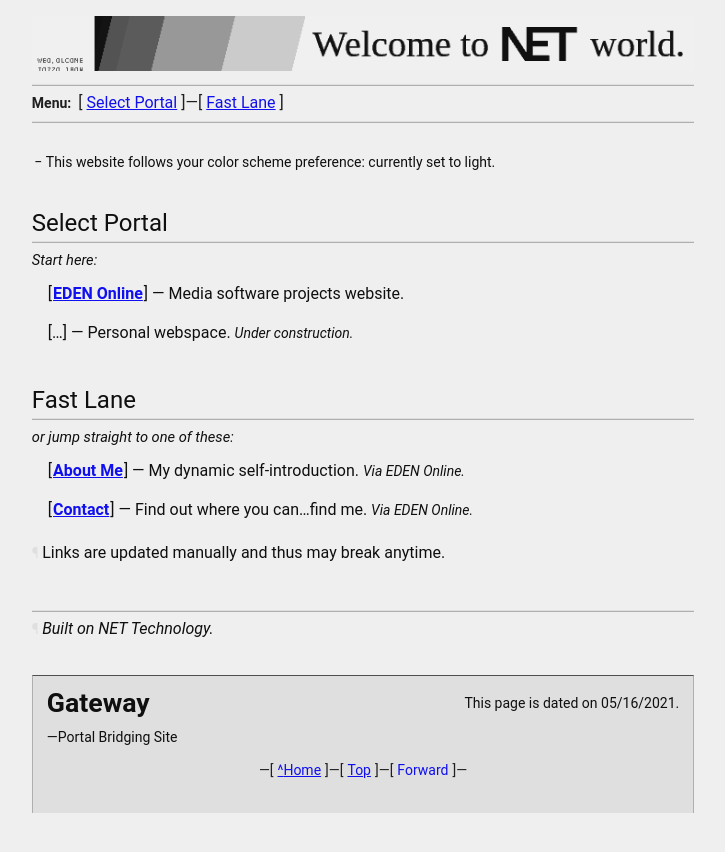
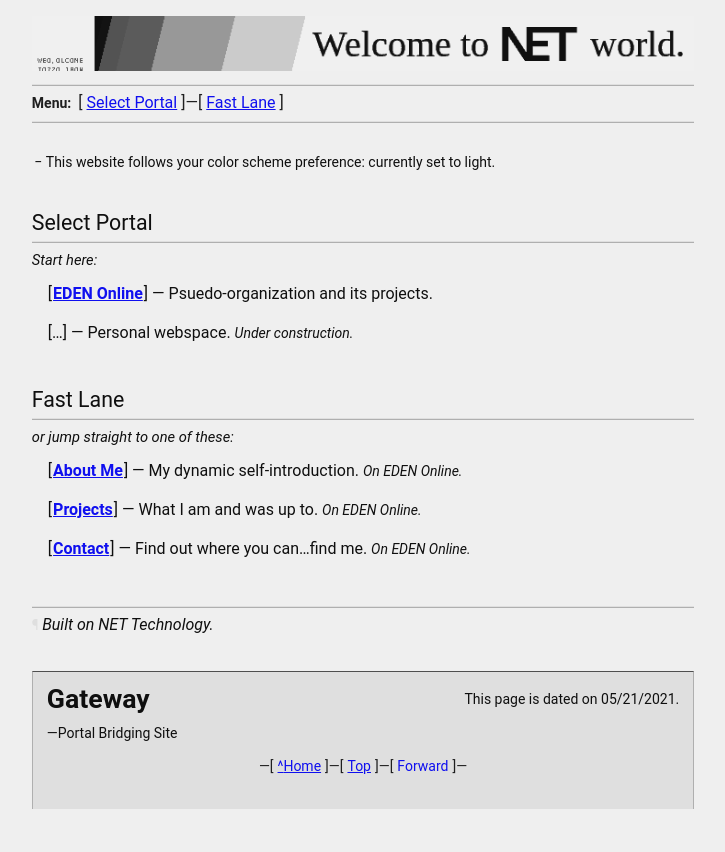
Before and after one commit to BrendonIrwan/BrendonIrwan.github.io, a Jekyll site: the page built from index.html, in a window 1280 px wide. Shown: the top 852 px of the page, without its empty margins (277-1002 px from the left). Built offline with Jekyll 4.4.1, drawn with Linux system fonts in a browser that asks for light colours.

Commit message:
2021-05-21

```diff
--- a/404.html
+++ b/404.html
@@ -7,7 +7,7 @@ key: "home_http-404"
   <p>Please note that <span class="highlight">we have moved EDEN Online to our
 organization account: <code>{{ gitUser }}</code></span>.</p>
   <p>If JavaScript is enabled, we have attempted to correct your URL: [<a id=
-"url-correction">Try It</a>]</p>
+"url-correction">try it</a>].</p>
   <p>Otherwise, replace <code>BrendonIrwan</code> with <code>{{ gitUser }}</code
 >.</span><br /><span class="smaller">For instance, if your URL is <code
 >https://BrendonIrwan.github.io/net/maeng-mini</code>, then the correction would
--- a/_data/home.yaml
+++ b/_data/home.yaml
@@ -1,5 +1,5 @@
 path: ""
-date: 2021-05-16
+date: 2021-05-21
 body:
   banner: "<link rel=\"stylesheet\" href=\"res/net-aw-banner.css\" /><img id=\"net-aw-banner\" src=\"res/media/net-aw-banner.png\" alt=\"Welcome to NET world.\" />"
 menu:
--- a/_sections/fast-lane.html
+++ b/_sections/fast-lane.html
@@ -1,13 +1,11 @@
-<div>
-  <ul class="anchor">
-    <li><span>[<a href="https://{{ siteUrl }}/pages/about/me"
+<ul class="anchor">
+  <li><span>[<a href="https://{{ siteUrl }}/pages/about/me"
 >About Me</a>]</span><span
->My dynamic self-introduction. <span class="smaller"><i>Via EDEN Online.</i></span></span></li>
-    <li><span>[<a href="https://{{ siteUrl }}/pages/contact"
+>My dynamic self-introduction. <span class="smaller"><i>On EDEN Online.</i></span></span></li>
+  <li><span>[<a href="https://{{ siteUrl }}/pages/projects"
+>Projects</a>]</span><span
+>What I am and was up to. <span class="smaller"><i>On EDEN Online.</i></span></span></li>
+  <li><span>[<a href="https://{{ siteUrl }}/pages/contact"
 >Contact</a>]</span><span
->Find out where you can…find me. <span class="smaller"><i>Via EDEN Online.</i></span></span></li>
-  </ul>
-</div>
-<div>
-  <p>Links are updated manually and thus may break anytime.</p>
-</div>
+>Find out where you can…find me. <span class="smaller"><i>On EDEN Online.</i></span></span></li>
+</ul>
--- a/_sections/select-portal.html
+++ b/_sections/select-portal.html
@@ -1,7 +1,7 @@
 <ul class="anchor">
   <li><span>[<a href="https://{{ siteUrl }}"
 >EDEN Online</a>]</span><span
->Media software projects website.</span></li>
+>Psuedo-organization and its projects.</span></li>
   <li><span
 >[…]</span><span
 >Personal webspace. <span class="smaller"><i>Under construction.</i></span></span></li>
--- a/res/styles/base.css
+++ b/res/styles/base.css
@@ -66,16 +66,24 @@ body {
     "Liberation Sans", "Arimo", "Arial", sans-serif;
   --fontFamilyMonospace: "Liberation Mono", "Roboto Mono", "Cousine", monospace;
   --fontSize: 12pt;
+  --fontSizeBump: 12.9996pt;
   --fontSizeDent: 11.0004pt;
+  --fontSizeFactorBump: 1.0833;
   --fontSizeFactorDent: 0.9167;
-  --fontSizeFactorH1: 1.67;
-  --fontSizeFactorH2: 1.5;
+  --fontSizeFactorH1: 1.6667;
+  --fontSizeFactorH2: 1.3333;
+  --fontSizeFactorH3: 1.125;
+  --fontSizeFactorH4: 1.0;
   --fontSizeFactorH5: 0.875;
+  --fontSizeFactorH6: 0.775;
   --fontSizeFactorNetMenu: var(--fontSizeFactorH5);
   --fontSizeFactorSmaller: var(--fontSizeFactorH5);
-  --fontSizeH1: 20.04pt;
-  --fontSizeH2: 18pt;
+  --fontSizeH1: 20.0004pt;
+  --fontSizeH2: 15.9996pt;
+  --fontSizeH3: 13.5pt;
+  --fontSizeH4: var(--fontSize);
   --fontSizeH5: 10.5pt;
+  --fontSizeH6: 9.3pt;
   --fontSizeNetMenu: 10.5pt;
   --fontSizeSmaller: var(--fontSizeH5);
   --spacer: 0.25em;
@@ -91,8 +99,6 @@ body {
 
 a {
   color: var(--colorAnchor);
-  margin-inline-end: 1px;
-  margin-inline-start: 1px;
 }
 
 a:hover {
@@ -144,10 +150,13 @@ a.up::before {
 @media (max-width: 720px) {
   body {
     --fontSize: 11pt;
+    --fontSizeBump: 11.9163pt;
     --fontSizeDent: 10.0837pt;
-    --fontSizeH1: 18.37pt;
-    --fontSizeH2: 16.5pt;
+    --fontSizeH1: 18.3337pt;
+    --fontSizeH2: 14.6663pt;
+    --fontSizeH3: 12.375pt;
     --fontSizeH5: 9.625pt;
+    --fontSizeH6: 8.525pt;
   }
 }
 
--- a/res/styles/document.css
+++ b/res/styles/document.css
@@ -9,6 +9,11 @@ body {
   max-width: 720px;
   min-width: auto;
   --lineHeight: calc(var(--spacer) * 6.68);
+}
+
+a {
+  margin-inline-end: 1px;
+  margin-inline-start: 1px;
 }
 
 article {
@@ -34,7 +39,6 @@ article > section:target {
 }
 
 article > section form,
-article > section h5,
 article > section li,
 article > section ol,
 article > section p,
@@ -48,31 +52,23 @@ article > section ul ul {
   margin-inline-start: var(--spacer2);
 }
 
+article > section h3,
+article > section h4,
+article > section h5,
+article > section h6,
+article > section pre,
+article > section > header {
+  margin-block-end: var(--spacer2);
+}
+
 article > section p::before {
   color: var(--colorAccentMin);
   content: "¶ ";
   font-size: var(--fontSizeSmaller);
 }
 
-article > section h2 {
-  font-size: var(--fontSizeH2);
-  font-weight: unset;
-}
-
-article > section h5 {
-  font-size: var(--fontSizeH5);
-}
-
-article > section pre {
-  margin-block-end: var(--spacer2);
-}
-
 article > section > div {
   margin-block-end: var(--spacer4);
-}
-
-article > section > header {
-  margin-block-end: var(--spacer2);
 }
 
 article > section > header p {
@@ -83,6 +79,11 @@ article > section > header p::before {
   color: unset;
   content: unset;
   font-size: unset;
+}
+
+article > section > header > h2,
+h3 {
+  font-weight: unset;
 }
 
 article > section > header > .subtitle {
@@ -101,9 +102,9 @@ blockquote {
 code,
 kbd > kbd,
 kbd > samp,
-pre,
 li.technical > :not(ol):first-child,
 li.technical > :not(ul):first-child,
+pre,
 ul.technical > li > :not(ol):first-child,
 ul.technical > li > :not(ul):first-child {
   background-color: var(--colorAccentMin);
@@ -113,17 +114,70 @@ ul.technical > li > :not(ul):first-child {
 }
 
 code,
-pre,
 li.technical > :not(ol):first-child,
 li.technical > :not(ul):first-child,
+pre,
 ul.technical > li > :not(ol):first-child,
 ul.technical > li > :not(ul):first-child {
   color: var(--colorTechnical);
 }
 
-pre {
-  line-height: initial;
-  overflow-x: auto;
+del {
+  color: var(--colorAccentMid);
+}
+
+div.hr {
+  border: 0;
+  border-block-end-color: var(--colorAccentLow);
+  border-block-end-style: solid;
+  border-block-end-width: 1px;
+  border-block-start-color: var(--colorAccentMin);
+  border-block-start-style: solid;
+  border-block-start-width: 1px;
+}
+
+h1 {
+  font-size: var(--fontSizeH1);
+}
+
+h2 {
+  font-size: var(--fontSizeH2);
+}
+
+h3 {
+  font-size: var(--fontSizeH3);
+  text-shadow: 1px 0 var(--color);
+}
+
+h4 {
+  font-size: var(--fontSizeH4);
+}
+
+h5 {
+  font-size: var(--fontSizeH5);
+}
+
+h6 {
+  font-size: var(--fontSizeH6);
+}
+
+img {
+  margin: auto;
+  max-width: 100%;
+}
+
+kbd > kbd,
+kbd > samp {
+  border-radius: 4px;
+  color: var(--colorAccentMax);
+}
+
+li {
+  margin-inline-start: var(--spacer4);
+}
+
+li > :not(ul):first-child + :not(ul)::before {
+  content: " — ";
 }
 
 li.anchor,
@@ -151,24 +205,9 @@ ul.headered > li > :not(ul):first-child {
   font-weight: bold;
 }
 
-kbd > kbd,
-kbd > samp {
-  border-radius: 4px;
-  color: var(--colorAccentMax);
-}
-
-del {
-  color: var(--colorAccentMid);
-}
-
-div.hr {
-  border: 0;
-  border-block-end-color: var(--colorAccentLow);
-  border-block-end-style: solid;
-  border-block-end-width: 1px;
-  border-block-start-color: var(--colorAccentMin);
-  border-block-start-style: solid;
-  border-block-start-width: 1px;
+pre {
+  line-height: initial;
+  overflow-x: auto;
 }
 
 ul {
@@ -179,19 +218,6 @@ ul ul.anchor,
 ul ul.headered,
 ul ul.technical {
   list-style: "⌎› " outside;
-}
-
-img {
-  margin: auto;
-  max-width: 100%;
-}
-
-li {
-  margin-inline-start: var(--spacer4);
-}
-
-li > :not(ul):first-child + :not(ul)::before {
-  content: " — ";
 }
 
 .smaller {
```
